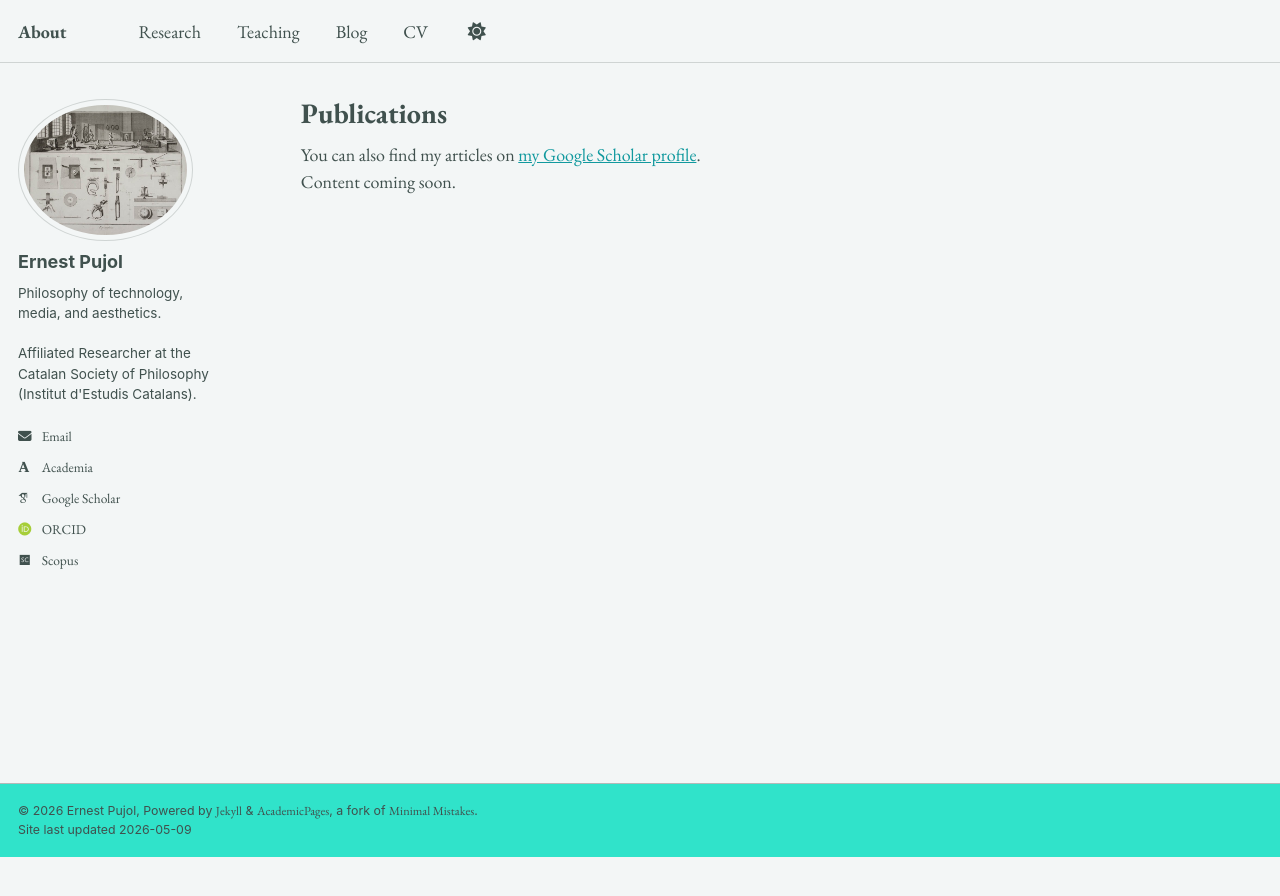
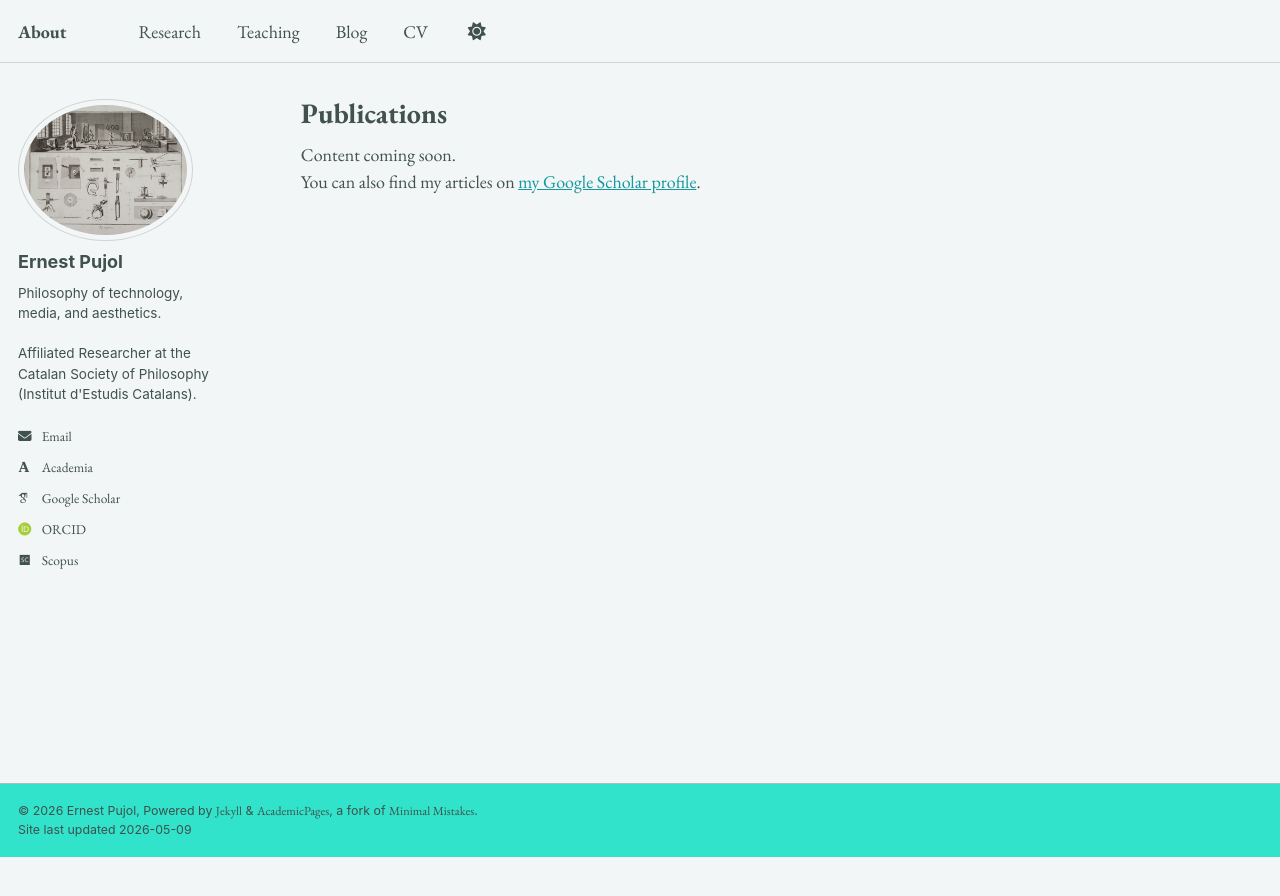
Before and after one commit to epujol90/epujol90.github.io, a Jekyll site: the page built from _pages/publications.html, in a window 1280 px wide. Shown: the top 896 px of the page. Built offline with Jekyll 4.4.1, drawn with Linux system fonts in a browser that asks for light colours; some web fonts are replaced; a script bundle is joined from its source files by our own code; library files that are not in the unit come from our copies; part of the change alters nothing that is shown.

```diff
--- a/_pages/publications.html
+++ b/_pages/publications.html
@@ -5,10 +5,10 @@ permalink: /publications/
 author_profile: true
 ---
 
+Content coming soon.
+
 {% if site.author.googlescholar %}
   <div class="wordwrap">You can also find my articles on <a href="{{site.author.googlescholar}}">my Google Scholar profile</a>.</div>
 {% endif %}
 
 {% include base_path %}
-
-Content coming soon.
```
